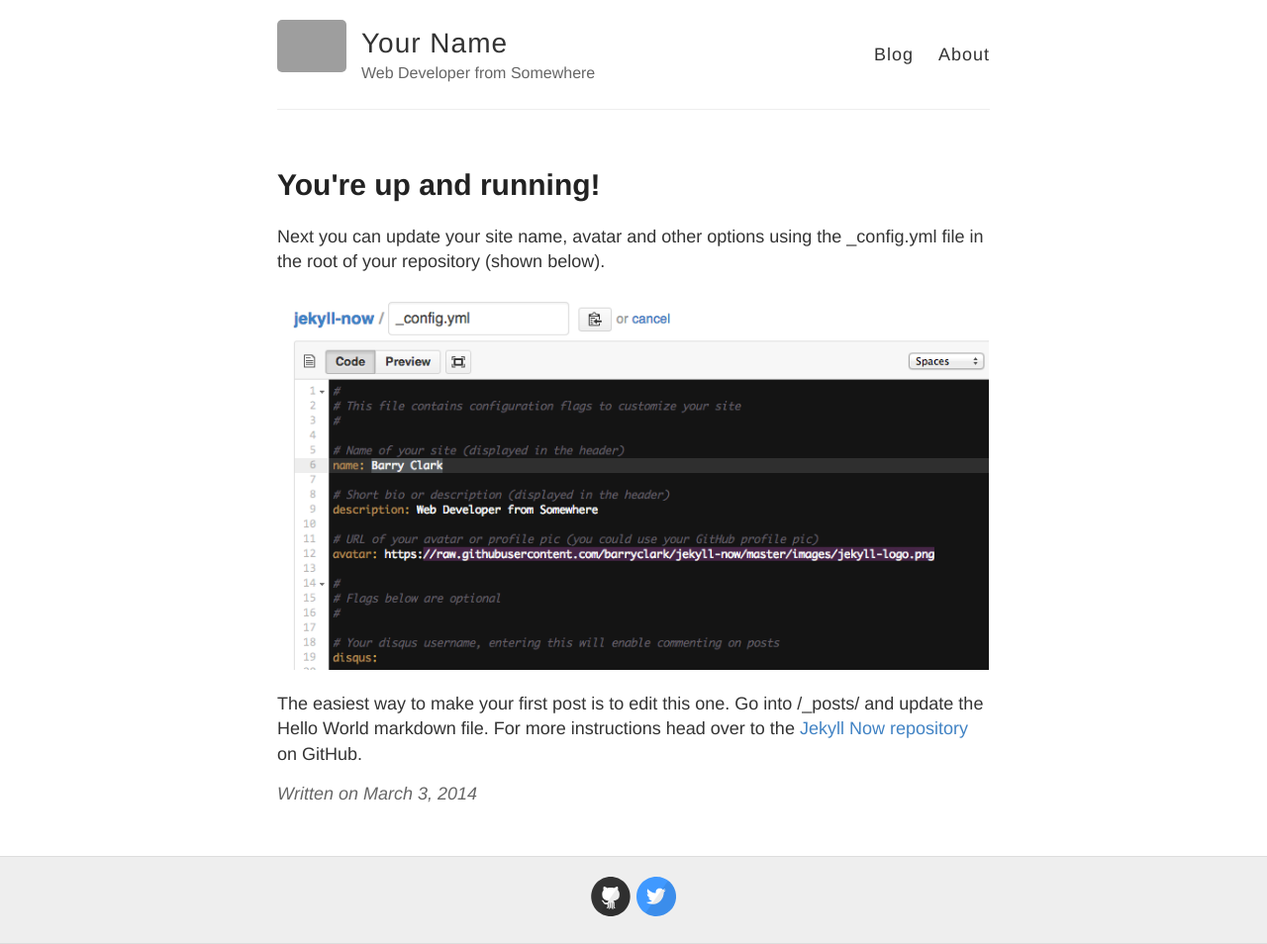
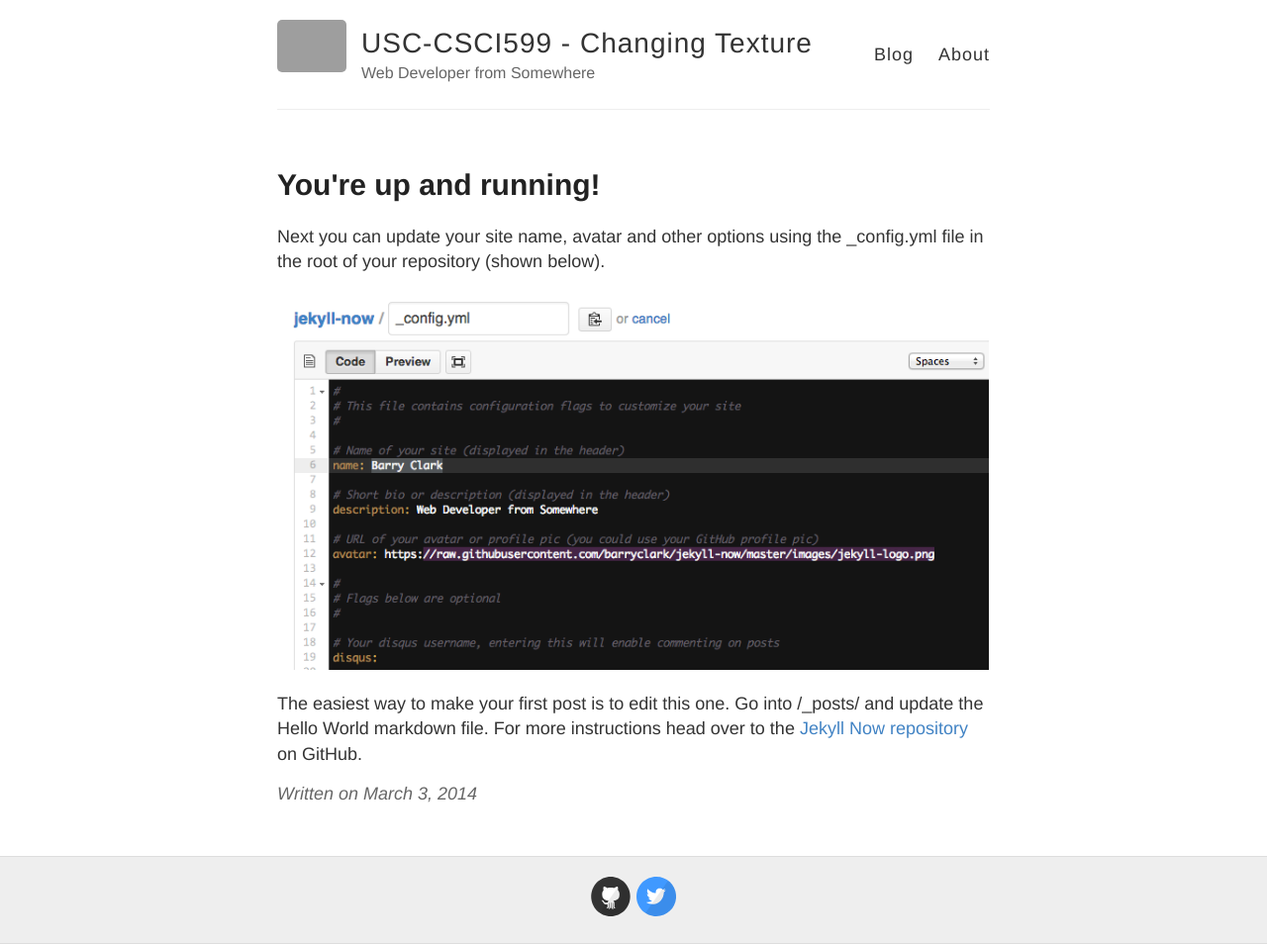
Before and after one commit to santiakov888/Changing_Texture, a Jekyll site: the page built from jekyll-now-master/_posts/2014-3-3-Hello-World.md, in a window 1280 px wide. Shown: the whole page at 99% size. Built offline with Jekyll 4.4.1, drawn with Linux system fonts in a browser that asks for light colours; grey boxes are pictures that could not be loaded.

Commit message:
Update _config.yml

```diff
--- a/jekyll-now-master/_config.yml
+++ b/jekyll-now-master/_config.yml
@@ -3,7 +3,7 @@
 #
 
 # Name of your site (displayed in the header)
-name: Your Name
+name: USC-CSCI599 - Changing Texture
 
 # Short bio or description (displayed in the header)
 description: Web Developer from Somewhere
```
